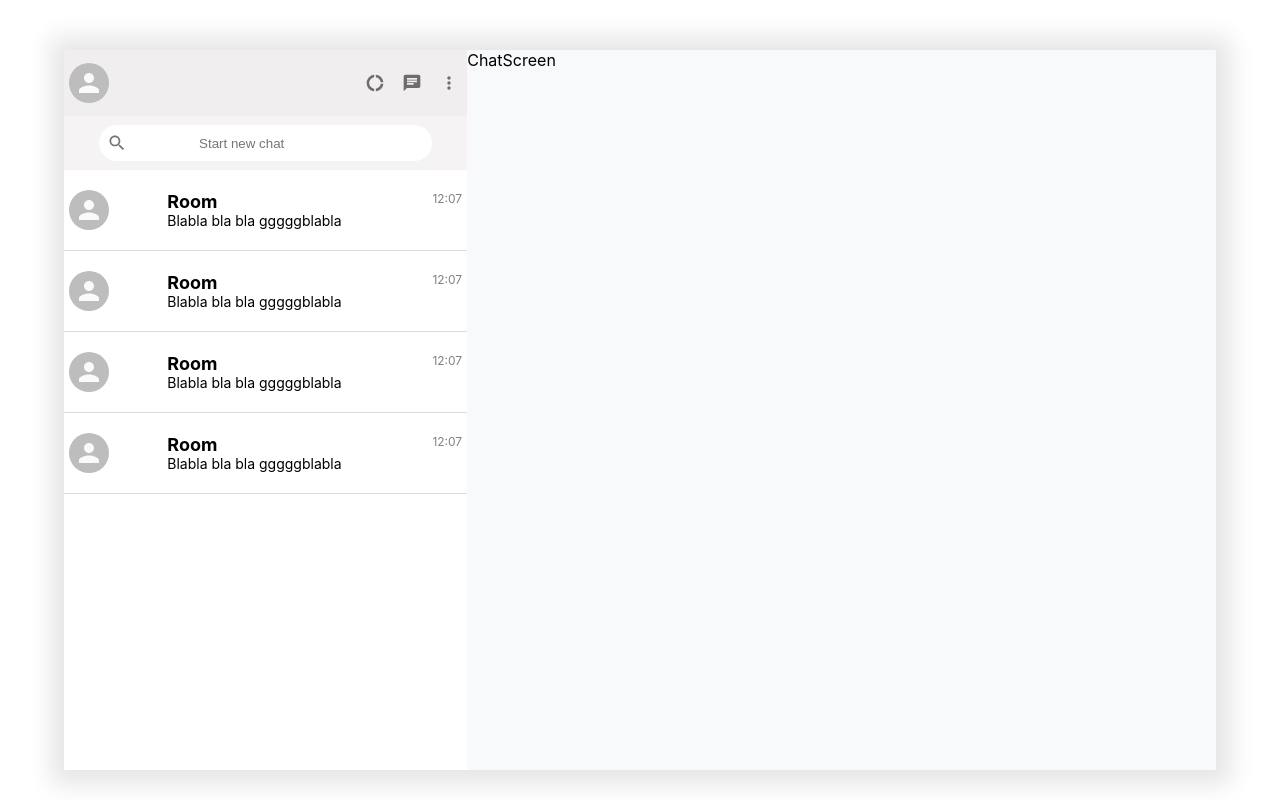
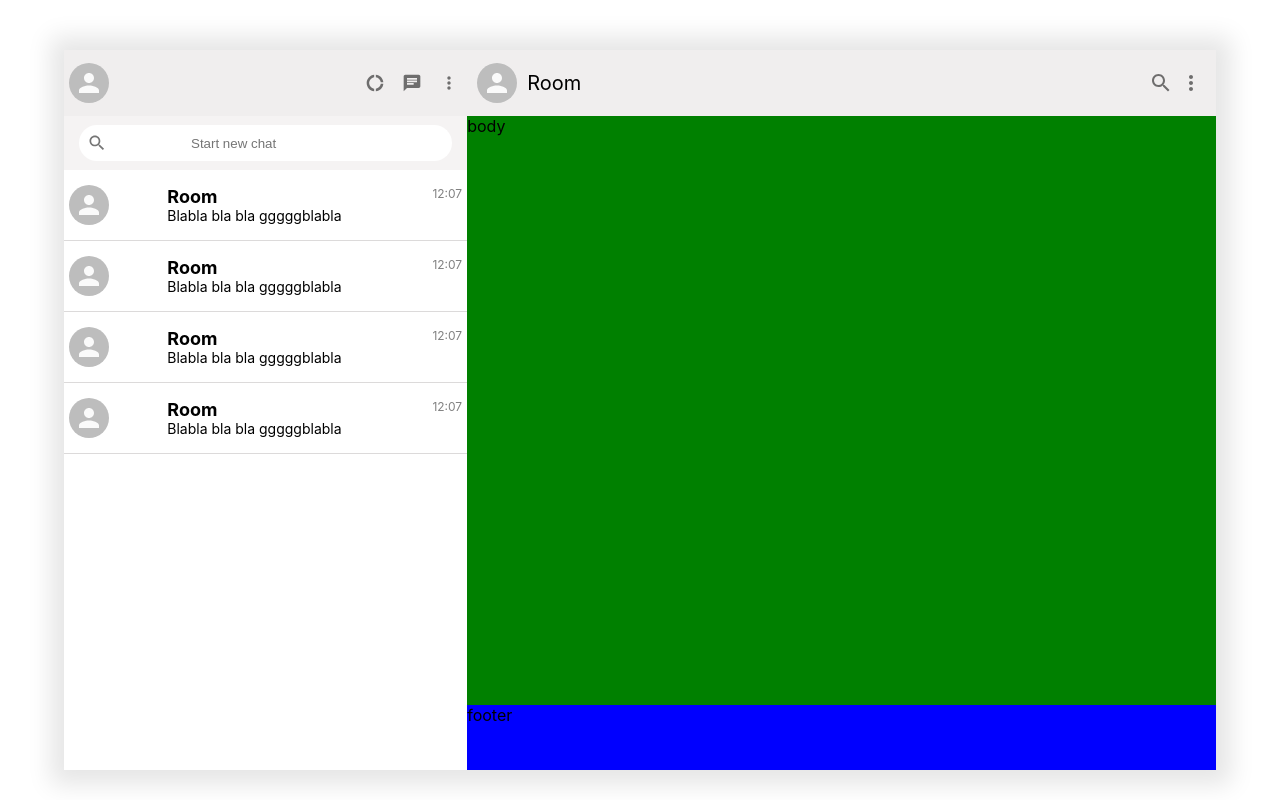
Before and after one commit to RobertPetricevic/WhatsApp-clone, a React (Create React App) app: page /1 in a window 1280 px wide. Built offline with nearby package versions, Linux system fonts and the light colour scheme.

Commit message:
chat header

```diff
--- a/src/App.css
+++ b/src/App.css
@@ -27,7 +27,6 @@ p {
 .sidebar-header {
   display: flex;
   flex-direction: column;
-  background-color: #ededed00;
   height: 120px;
 }
 
@@ -62,7 +61,7 @@ p {
 .sidebar-header-input {
   display: flex;
   justify-content: space-between;
-  width: 80%;
+  width: 90%;
   background-color: white;
   padding: 5px;
   border-radius: 20px;
@@ -86,7 +85,7 @@ p {
   justify-content: space-between;
   align-items: center;
   background-color: white;
-  height: 60px;
+  height: 50px;
   padding: 10px 5px;
   border-bottom: 1px solid rgba(202, 198, 198, 0.651);
 }
@@ -133,5 +132,43 @@ p {
 /* -------------------------CHAT-SCREEN-------------------------- */
 
 .chat {
+  display: flex;
+  flex-direction: column;
+  width: 65%;
+  background-color: rgb(240, 238, 238);
+}
+
+.no-chat {
+  display: flex;
+  align-items: center;
+  justify-content: center;
   width: 65%;
 }
+
+.chat-header {
+  display: flex;
+  align-items: center;
+  justify-content: space-between;
+  height: 66px;
+  padding: 0 10px;
+}
+
+.room-info {
+  display: flex;
+  align-items: center;
+}
+
+.room-name {
+  margin-left: 10px;
+  font-size: 20px;
+}
+
+.chat-body {
+  flex: 1;
+  background-color: green;
+}
+
+.chat-footer {
+  height: 65px;
+  background-color: blue;
+}
--- a/src/screens/ChatScreen.js
+++ b/src/screens/ChatScreen.js
@@ -1,7 +1,33 @@
 import React from "react";
 
+import { Avatar, IconButton } from "@material-ui/core";
+import MoreVertIcon from "@material-ui/icons/MoreVert";
+import SearchIcon from "@material-ui/icons/Search";
+
 function ChatScreen() {
-  return <div className="chat">ChatScreen</div>;
+  if (false) {
+    return <div className="no-chat">Click on chat in sidebar</div>;
+  }
+  return (
+    <div className="chat">
+      <div className="chat-header">
+        <div className="room-info">
+          <Avatar />
+          <p className="room-name">Room</p>
+        </div>
+        <div className="room-icons">
+          <IconButton size="small" className={"MyCustomButton"}>
+            <SearchIcon fontSize="medium" />
+          </IconButton>
+          <IconButton size="small" className={"MyCustomButton"}>
+            <MoreVertIcon fontSize="medium" />
+          </IconButton>
+        </div>
+      </div>
+      <div className="chat-body">body</div>
+      <div className="chat-footer">footer</div>
+    </div>
+  );
 }
 
 export default ChatScreen;
```
